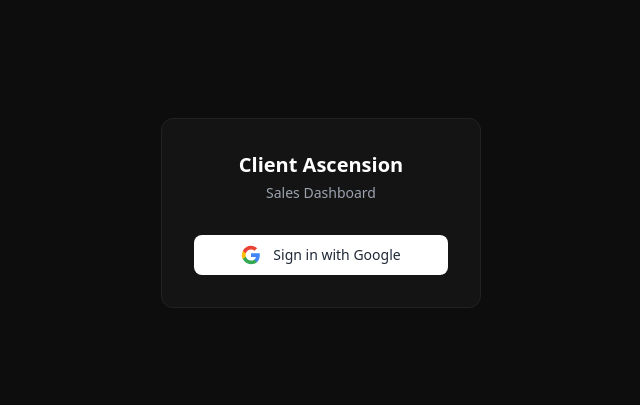
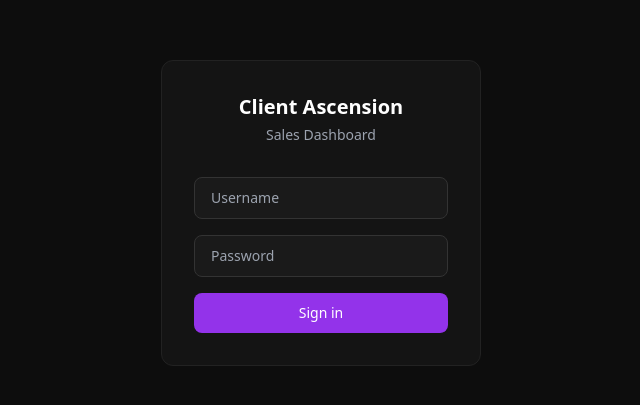
Before and after one commit to kassem-ajaj96/clientascension-sales-tracker, a Next.js app: page /login in a window 1280 px wide. Shown: the part 187-592 px from the top of the page, without its empty margins (319-959 px from the left). Built offline with nearby package versions, Linux system fonts and the light colour scheme.

Commit message:
switch to username/password login, remove Google OAuth

```diff
--- a/app/api/auth/[...nextauth]/route.ts
+++ b/app/api/auth/[...nextauth]/route.ts
@@ -1,23 +1,30 @@
 import NextAuth from "next-auth";
-import GoogleProvider from "next-auth/providers/google";
+import CredentialsProvider from "next-auth/providers/credentials";
 
 const handler = NextAuth({
   providers: [
-    GoogleProvider({
-      clientId: process.env.GOOGLE_CLIENT_ID!,
-      clientSecret: process.env.GOOGLE_CLIENT_SECRET!,
+    CredentialsProvider({
+      name: "credentials",
+      credentials: {
+        username: { label: "Username", type: "text" },
+        password: { label: "Password", type: "password" },
+      },
+      async authorize(credentials) {
+        if (
+          credentials?.username === process.env.DASHBOARD_USERNAME &&
+          credentials?.password === process.env.DASHBOARD_PASSWORD
+        ) {
+          return { id: "1", name: credentials.username };
+        }
+        return null;
+      },
     }),
   ],
-  callbacks: {
-    async signIn({ user }) {
-      const allowed = (process.env.ALLOWED_EMAILS || "").split(",").map((e) => e.trim());
-      return allowed.includes(user.email || "");
-    },
-  },
   pages: {
     signIn: "/login",
     error: "/login",
   },
+  session: { strategy: "jwt" },
 });
 
 export { handler as GET, handler as POST };
--- a/app/login/page.tsx
+++ b/app/login/page.tsx
@@ -1,24 +1,63 @@
 "use client";
 import { signIn } from "next-auth/react";
+import { useState } from "react";
+import { useRouter } from "next/navigation";
 
 export default function LoginPage() {
+  const [username, setUsername] = useState("");
+  const [password, setPassword] = useState("");
+  const [error, setError] = useState("");
+  const [loading, setLoading] = useState(false);
+  const router = useRouter();
+
+  async function handleSubmit(e: React.FormEvent) {
+    e.preventDefault();
+    setLoading(true);
+    setError("");
+    const res = await signIn("credentials", {
+      username,
+      password,
+      redirect: false,
+    });
+    setLoading(false);
+    if (res?.ok) {
+      router.push("/");
+    } else {
+      setError("Invalid username or password");
+    }
+  }
+
   return (
     <div className="min-h-screen bg-[#0d0d0d] flex items-center justify-center">
-      <div className="bg-[#141414] border border-[#222] rounded-xl p-8 w-80 text-center">
-        <h1 className="text-white text-xl font-bold mb-1">Client Ascension</h1>
-        <p className="text-gray-400 text-sm mb-8">Sales Dashboard</p>
-        <button
-          onClick={() => signIn("google", { callbackUrl: "/" })}
-          className="w-full bg-white text-gray-800 text-sm font-medium py-2.5 px-4 rounded-lg flex items-center justify-center gap-3 hover:bg-gray-100 transition-colors"
-        >
-          <svg viewBox="0 0 24 24" className="w-5 h-5" xmlns="http://www.w3.org/2000/svg">
-            <path d="M22.56 12.25c0-.78-.07-1.53-.2-2.25H12v4.26h5.92c-.26 1.37-1.04 2.53-2.21 3.31v2.77h3.57c2.08-1.92 3.28-4.74 3.28-8.09z" fill="#4285F4"/>
-            <path d="M12 23c2.97 0 5.46-.98 7.28-2.66l-3.57-2.77c-.98.66-2.23 1.06-3.71 1.06-2.86 0-5.29-1.93-6.16-4.53H2.18v2.84C3.99 20.53 7.7 23 12 23z" fill="#34A853"/>
-            <path d="M5.84 14.09c-.22-.66-.35-1.36-.35-2.09s.13-1.43.35-2.09V7.07H2.18C1.43 8.55 1 10.22 1 12s.43 3.45 1.18 4.93l2.85-2.22.81-.62z" fill="#FBBC05"/>
-            <path d="M12 5.38c1.62 0 3.06.56 4.21 1.64l3.15-3.15C17.45 2.09 14.97 1 12 1 7.7 1 3.99 3.47 2.18 7.07l3.66 2.84c.87-2.6 3.3-4.53 6.16-4.53z" fill="#EA4335"/>
-          </svg>
-          Sign in with Google
-        </button>
+      <div className="bg-[#141414] border border-[#222] rounded-xl p-8 w-80">
+        <h1 className="text-white text-xl font-bold mb-1 text-center">Client Ascension</h1>
+        <p className="text-gray-400 text-sm mb-8 text-center">Sales Dashboard</p>
+        <form onSubmit={handleSubmit} className="space-y-4">
+          <input
+            type="text"
+            placeholder="Username"
+            value={username}
+            onChange={(e) => setUsername(e.target.value)}
+            className="w-full bg-[#1a1a1a] border border-[#333] text-white text-sm rounded-lg px-4 py-2.5 outline-none focus:border-purple-500"
+            required
+          />
+          <input
+            type="password"
+            placeholder="Password"
+            value={password}
+            onChange={(e) => setPassword(e.target.value)}
+            className="w-full bg-[#1a1a1a] border border-[#333] text-white text-sm rounded-lg px-4 py-2.5 outline-none focus:border-purple-500"
+            required
+          />
+          {error && <p className="text-red-400 text-xs">{error}</p>}
+          <button
+            type="submit"
+            disabled={loading}
+            className="w-full bg-purple-600 hover:bg-purple-700 text-white text-sm font-medium py-2.5 rounded-lg transition-colors disabled:opacity-50"
+          >
+            {loading ? "Signing in..." : "Sign in"}
+          </button>
+        </form>
       </div>
     </div>
   );
```
Also changed, not shown: 1 other file (tests, documents, lock files or other folders).
